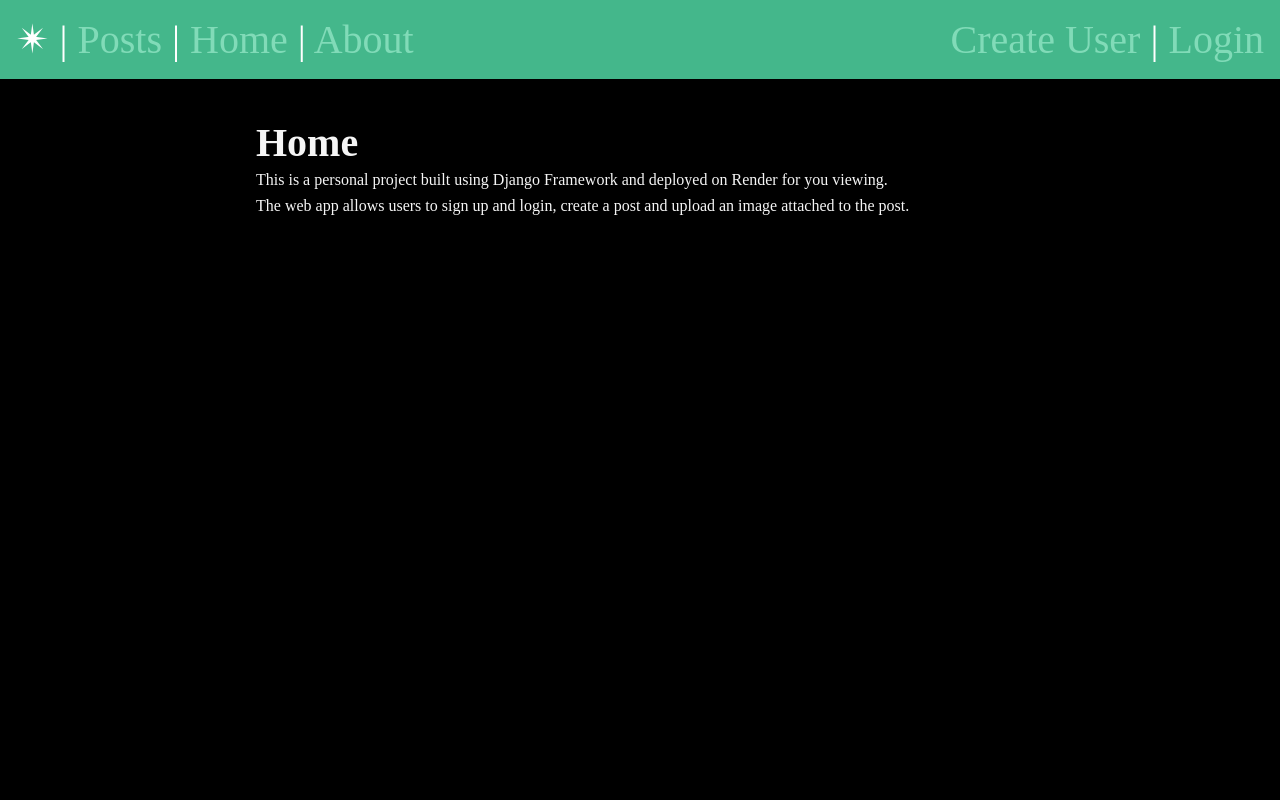
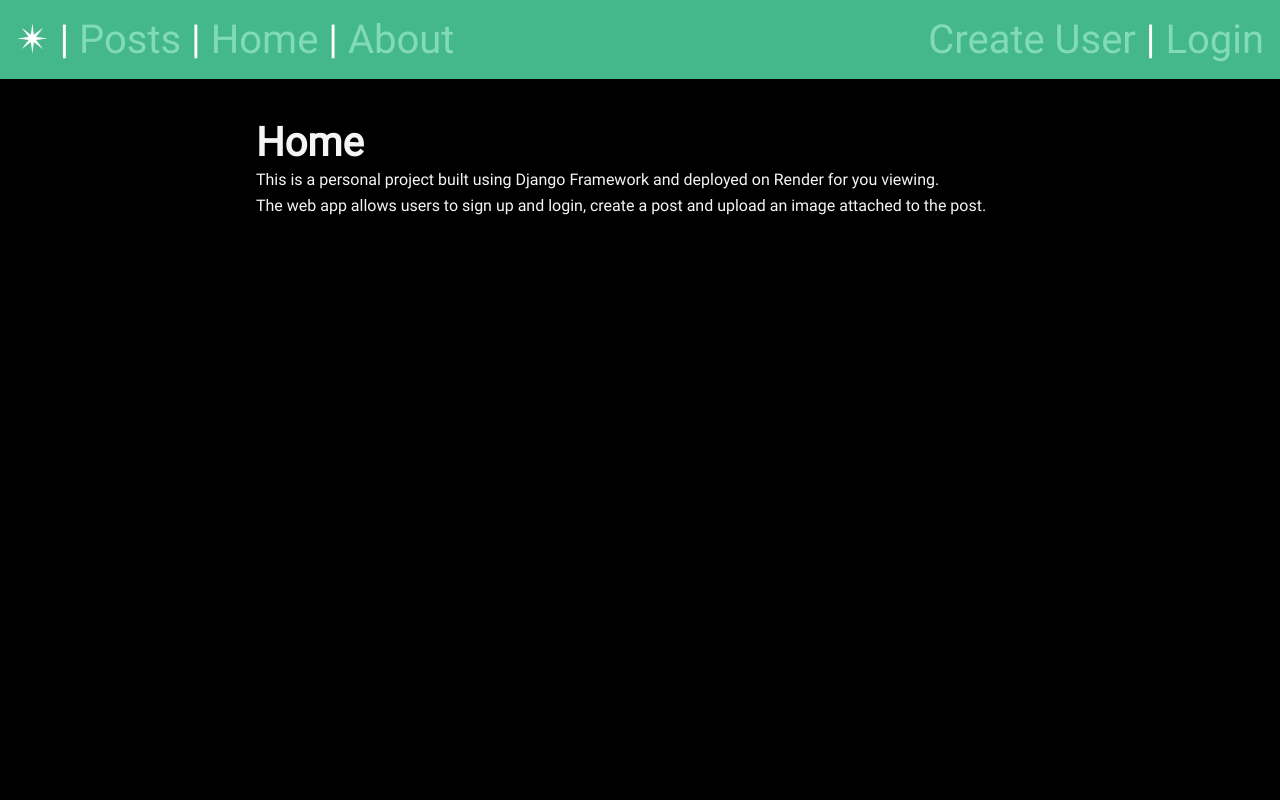
Before and after one commit to doubleOZ/django-blog-app, a Django app: page / in a window 1280 px wide. Run offline with Django 5.2, Linux system fonts and the light colour scheme; parts of the project's set-up code (start-up, migrations or seed data) failed here and were passed over.

Commit message:
added new font for the overall web app and fixed some styling with the logout button

```diff
--- a/myproject/static/css/style.css
+++ b/myproject/static/css/style.css
@@ -1,6 +1,10 @@
 @font-face {
   font-family: "Mauline";
   src: url("../fonts/MAULINE.OTF") format("opentype");
+}
+@font-face {
+  font-family: "Roboto";
+  src: url("../fonts/Roboto-Regular.ttf") format("truetype");
 }
 
 * {
@@ -14,6 +18,7 @@ body {
   background-color: black;
   color: whitesmoke;
   font-size: 3rem;
+  font-family: "Roboto";
 }
 
 nav {
@@ -119,7 +124,7 @@ a:hover {
   font-size: 2.5rem;
   background-color: rgb(0, 0, 0, 0);
   border: none;
-  font-family: monospace;
+  font-family: "Roboto";
 }
 
 .logout-button:hover {
```
Also changed, not shown: myproject/assets/css/style.css (+6 -1 lines), myproject/assets/fonts/Roboto-Regular.ttf (added), myproject/static/fonts/Roboto-Regular.ttf (added).
